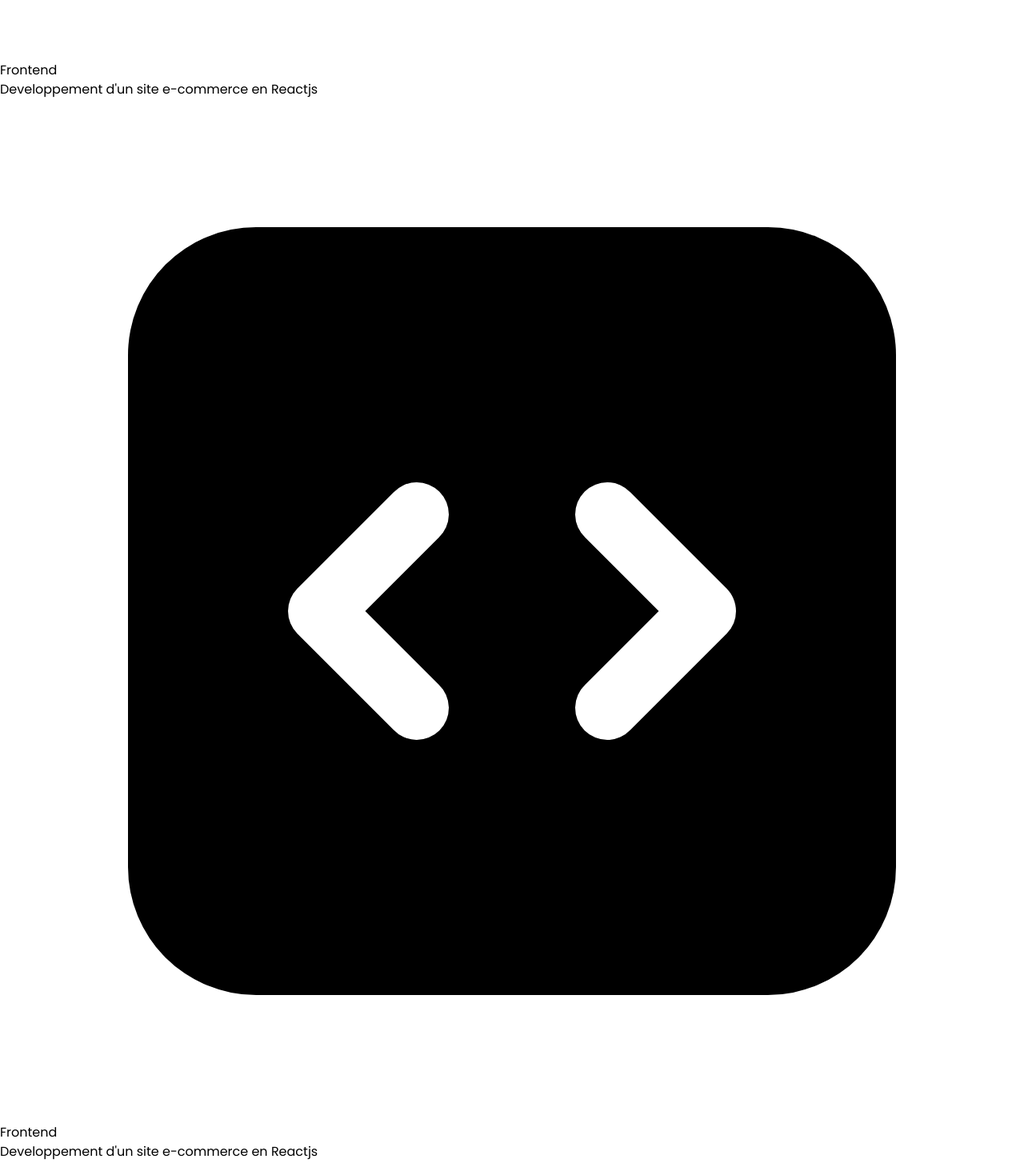
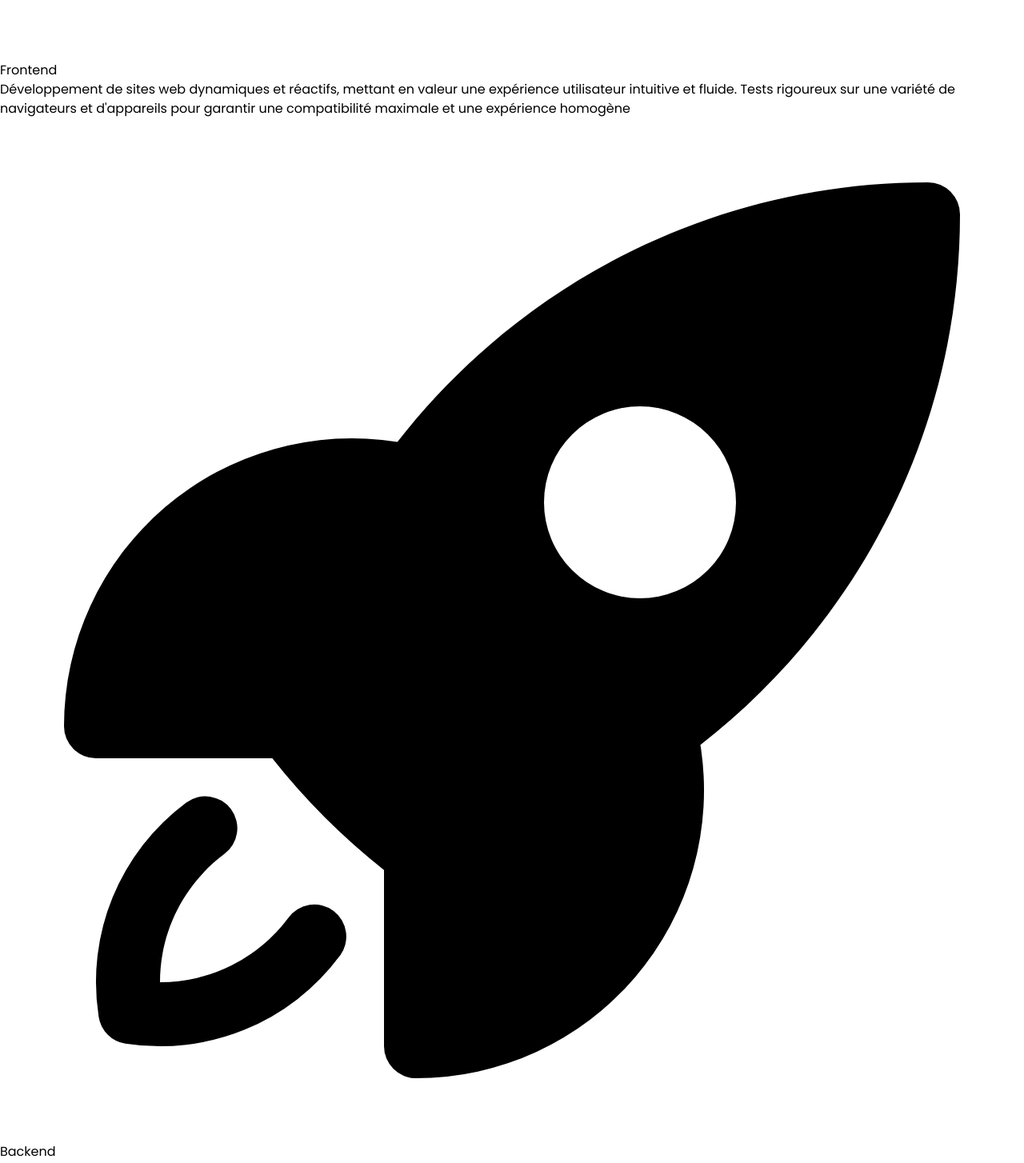
Before and after one commit to MarinaAdr/Portfolio, a Next.js app: page / in a window 1280 px wide. Shown: the part 4680-6134 px from the top of the page at 80% size. Built offline with nearby package versions, Linux system fonts and the light colour scheme.

Commit message:
ajout de contenu dans les services

```diff
--- a/Components/Services.tsx
+++ b/Components/Services.tsx
@@ -1,4 +1,4 @@
-import { CodeBracketSquareIcon } from '@heroicons/react/24/solid'
+import { CodeBracketSquareIcon, CommandLineIcon, RocketLaunchIcon } from '@heroicons/react/24/solid'
 import React from 'react'
 
 const Services = () => {
@@ -12,21 +12,25 @@ const Services = () => {
                 <CodeBracketSquareIcon className='w-[6rem] mx-auto text-[#fff]'/>
                 <h1 className='text-[20px] md:text-[25px] mt-[1.5rem] mb-[1.5rem]'>Frontend</h1>
                 <p className='text-[15px] text-white font-normal'>
-                    Developpement d'un site e-commerce en Reactjs
+                Développement de sites web dynamiques et réactifs, mettant en valeur une expérience utilisateur intuitive et fluide.
+                Tests rigoureux sur une variété de navigateurs et d'appareils pour garantir une compatibilité maximale et une expérience homogène
                 </p>
             </div>
             <div className='bg-yellow-600 hover:scale-110 transform transition-all duration-300 hover:rotate-6 uppercase font-semibold text-center p-[2rem]'>
-                <CodeBracketSquareIcon className='w-[6rem] mx-auto text-[#fff]'/>
-                <h1 className='text-[20px] md:text-[25px] mt-[1.5rem] mb-[1.5rem]'>Frontend</h1>
+                <RocketLaunchIcon className='w-[6rem] mx-auto text-[#fff]'/>
+                <h1 className='text-[20px] md:text-[25px] mt-[1.5rem] mb-[1.5rem]'>Backend</h1>
                 <p className='text-[15px] text-white font-normal'>
-                    Developpement d'un site e-commerce en Reactjs
+                Développement de solutions backend robustes et évolutives pour répondre aux besoins fonctionnels complexes de vos applications web.
+                Formation et documentation pour permettre aux équipes internes ou aux clients de comprendre et de gérer efficacement l'infrastructure et le code backend
                 </p>
             </div>
             <div className='bg-cyan-700 hover:scale-110 transform transition-all duration-300 hover:rotate-6 uppercase font-semibold text-center p-[2rem]'>
-                <CodeBracketSquareIcon className='w-[6rem] mx-auto text-[#fff]'/>
-                <h1 className='text-[20px] md:text-[25px] mt-[1.5rem] mb-[1.5rem]'>Frontend</h1>
+                <CommandLineIcon className='w-[6rem] mx-auto text-[#fff]'/>
+                <h1 className='text-[20px] md:text-[25px] mt-[1.5rem] mb-[1.5rem]'>Tests</h1>
                 <p className='text-[15px] text-white font-normal'>
-                    Developpement d'un site e-commerce en Reactjs
+                L'automatisation des tests est un pilier essentiel du développement logiciel moderne,
+                garantissant la qualité, la fiabilité et la robustesse des applications.
+                Dans ce contexte, CodeceptJS et Selenium émergent comme des outils puissants pour la création et l'exécution de tests automatisés.
                 </p>
             </div>
 
```
